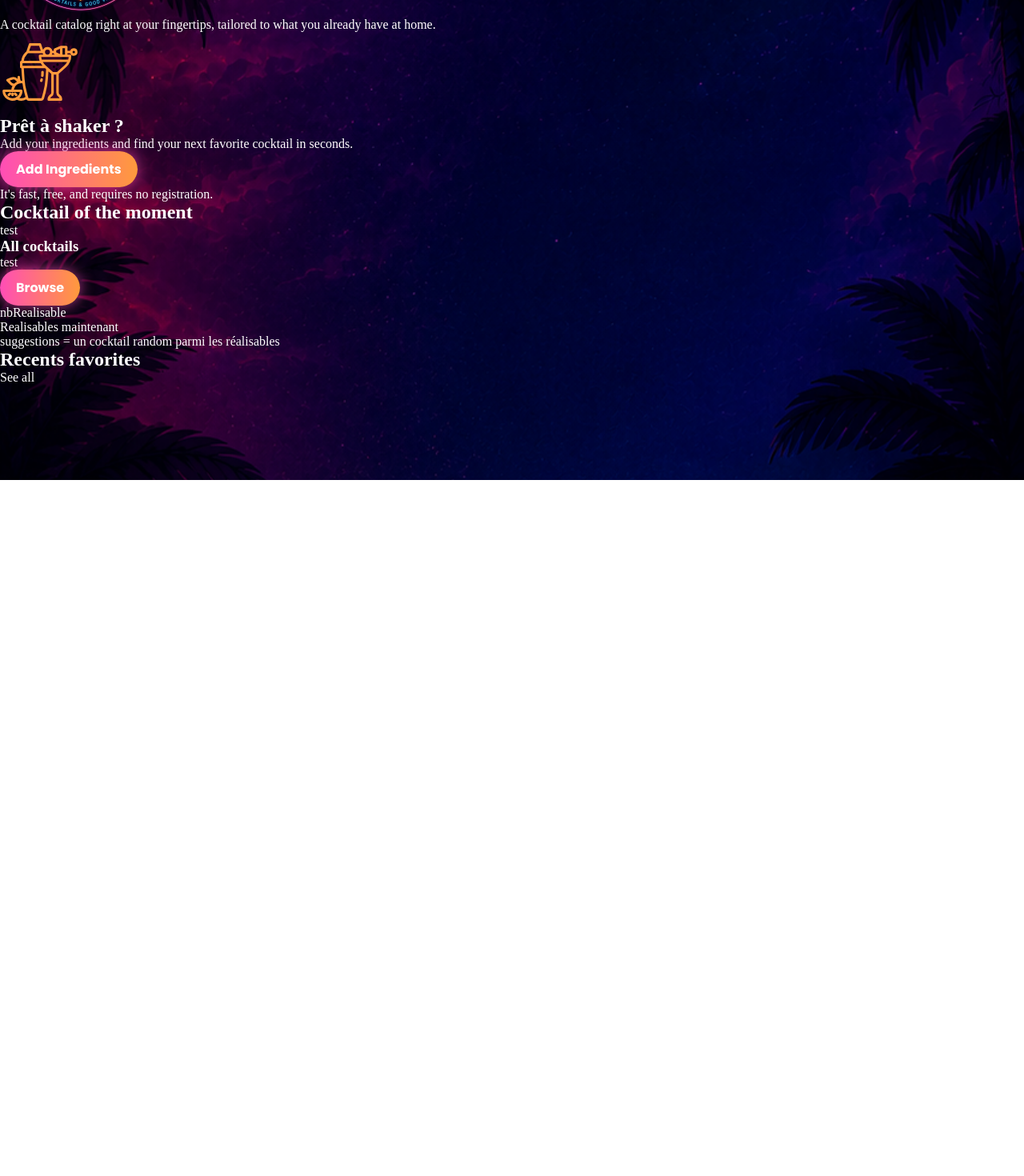
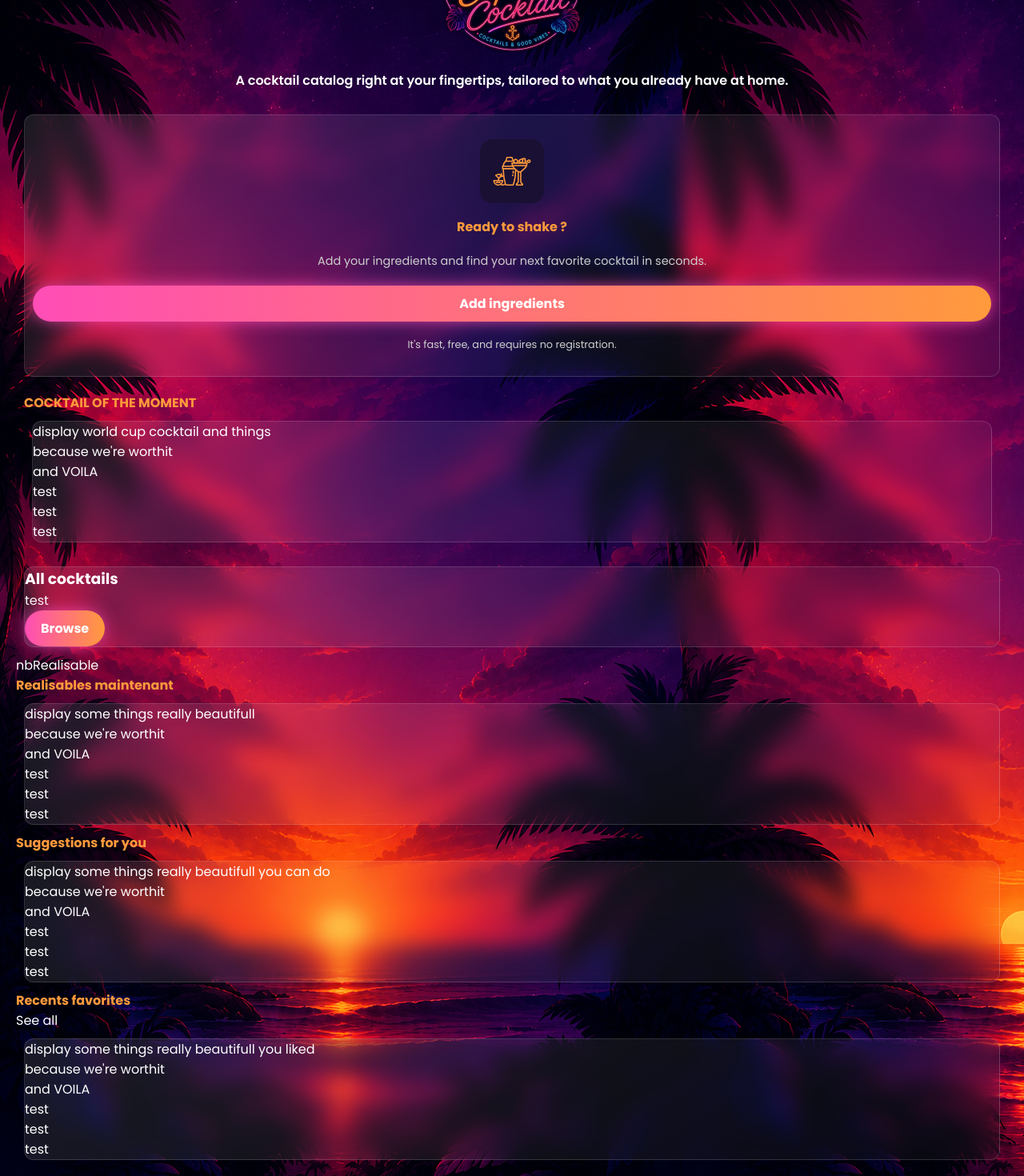
Before and after one commit to WildCodeSchool-2025-09/p2-0526-remote-captain-cocktail, a React (Vite) app: page / in a window 1280 px wide. Shown: the part 200-1670 px from the top of the page at 80% size. Before the commit the page ends 800 px from the top, so only its background shows below. Built offline with nearby package versions, Linux system fonts and the light colour scheme; no server answers.

Commit message:
(S2-US06) Added some new content to Home.tsx

```diff
--- a/src/pages/Home/Home.module.scss
+++ b/src/pages/Home/Home.module.scss
@@ -1,16 +1,121 @@
 .home {
+    display: flex;
+    flex-direction: column;
+    align-items: stretch;
+    background-image: url("/assets/images/background-home.png");
+    padding: var(--spacer-medium);
+    font-family: poppins;
+
+    h2 {
+    color: var(--primary);
+    font-size: medium;
+    }
+
     .logo {
         width: 200px;
+        margin-top: var(--spacer-large);
+        margin-bottom: var(--spacer-medium);
+        align-self: center;
     }
-article{
+
+    .presentation {
+        font-weight: 600;
+        text-align: center;
+        margin-bottom: var(--spacer-medium);
+    }
+
+    article.glass-morphed {
+        padding: var(--spacer-large) var(--spacer-small);
+        backdrop-filter: blur(12px);
+        background: linear-gradient(150deg, rgba(255, 255, 255, 0.1), rgba(255, 255, 255, 0.03));
+        border-radius: 12px;
+        margin: var(--spacer-small);
+        border: 1px solid rgba(255, 255, 255, 0.14);
+        display: flex;
+        flex-direction: column;
+        align-items: center;
+
         i {
+            margin-bottom: var(--spacer-small);
             svg {
-            width: 100px;
-            height: 100px;
+                width: 80px;
+                height: 80px;
+                background-color: var(--background2);
+                border-radius: 20%;
+                padding: 15px;
+
                 path {
                     fill: var(--primary);
                 }
             }
         }
+
+        h2 {
+            margin-bottom: var(--spacer-small);
+        }
+
+        p {
+            margin: var(--spacer-small);
+            font-size: 0.9rem;
+            text-align: center;
+            color: var(--grey-light);
+        }
+
+        .add-ingredients {
+            width: 100%;
+            margin: var(--spacer-small) 0;
+        }
+
+        p.fast-free {
+           font-size: 0.8rem;
+           margin-bottom: 0%;
         }
     }
+
+    article.moment {
+        display: flex;
+        flex-direction: column;
+        align-items: stretch;
+        margin: var(--spacer-small);
+
+        .cocktail-moment {
+        backdrop-filter: blur(12px);
+        background: linear-gradient(150deg, rgba(255, 255, 255, 0.1), rgba(255, 255, 255, 0.03));
+        border-radius: 12px;
+        margin: var(--spacer-small);
+        border: 1px solid rgba(255, 255, 255, 0.14);
+        }
+    }
+
+    article.all-cocktails {
+        backdrop-filter: blur(12px);
+        background: linear-gradient(150deg, rgba(255, 255, 255, 0.1), rgba(255, 255, 255, 0.03));
+        border-radius: 12px;
+        margin: var(--spacer-small);
+        border: 1px solid rgba(255, 255, 255, 0.14);
+    }
+
+    .cocktail-realisable {
+        backdrop-filter: blur(12px);
+        background: linear-gradient(150deg, rgba(255, 255, 255, 0.1), rgba(255, 255, 255, 0.03));
+        border-radius: 12px;
+        margin: var(--spacer-small);
+        border: 1px solid rgba(255, 255, 255, 0.14);
+    }
+
+    .cocktail-suggests {
+    backdrop-filter: blur(12px);
+    background: linear-gradient(150deg, rgba(255, 255, 255, 0.1), rgba(255, 255, 255, 0.03));
+    border-radius: 12px;
+    margin: var(--spacer-small);
+    border: 1px solid rgba(255, 255, 255, 0.14);
+}
+    .cocktail-favorites {
+    backdrop-filter: blur(12px);
+    background: linear-gradient(150deg, rgba(255, 255, 255, 0.1), rgba(255, 255, 255, 0.03));
+    border-radius: 12px;
+    margin: var(--spacer-small);
+    border: 1px solid rgba(255, 255, 255, 0.14);
+
+    }
+}
--- a/src/pages/Home/Home.tsx
+++ b/src/pages/Home/Home.tsx
@@ -10,38 +10,79 @@ function Home() {
 				alt="Captain Cocktail's logo"
 				className={styles.logo}
 			/>
-			<p>
+			<p className={styles.presentation}>
 				A cocktail catalog right at your fingertips, tailored to what you
 				already have at home.
 			</p>
-			<article>
+			<article className={styles["glass-morphed"]}>
 				<Icon name="readytoshake" />
-				<h2>Prêt à shaker ?</h2>
+				<h2>Ready to shake ?</h2>
 				<p>
 					Add your ingredients and find your next favorite cocktail in seconds.
 				</p>
-				<button type="button" className="pink-button">
-					Add Ingredients
+				<button
+					type="button"
+					className={`${styles["add-ingredients"]} pink-button`}
+				>
+					<Link to="/bar">Add ingredients</Link>
 				</button>
-				<p>It's fast, free, and requires no registration.</p>
+				<p className={styles["fast-free"]}>
+					It's fast, free, and requires no registration.
+				</p>
 			</article>
-			<article>
-				<h2>Cocktail of the moment</h2>
-				<div>test</div>
+			<article className={styles.moment}>
+				<h2>COCKTAIL OF THE MOMENT</h2>
+				<div className={styles["cocktail-moment"]}>
+					display world cup cocktail and things <br />
+					because we're worthit <br />
+					and VOILA <br />
+					test <br />
+					test <br />
+					test
+				</div>
 			</article>
-			<article>
+			<article className={styles["all-cocktails"]}>
 				<h3>All cocktails</h3>
 				<p>test</p>
 				<button type="button" className="pink-button">
 					<Link to="/cocktails">Browse</Link>
 				</button>
 			</article>
-			<article> nbRealisable</article>
-			<article>Realisables maintenant</article>
-			<article>suggestions = un cocktail random parmi les réalisables</article>
+			<article> nbRealisable </article>
+			<article>
+				<h2>Realisables maintenant</h2>
+				<div className={styles["cocktail-realisable"]}>
+					display some things really beautifull <br />
+					because we're worthit <br />
+					and VOILA <br />
+					test <br />
+					test <br />
+					test
+				</div>
+			</article>
+			<article>
+				<h2>Suggestions for you</h2>
+				<div className={styles["cocktail-suggests"]}>
+					display some things really beautifull you can do <br />
+					because we're worthit <br />
+					and VOILA <br />
+					test <br />
+					test <br />
+					test
+				</div>
+			</article>
 			<article>
 				<h2>Recents favorites</h2>
 				<Link to="/favorites">See all</Link>
+				<div className={styles["cocktail-favorites"]}>
+					display some things really beautifull you liked
+					<br />
+					because we're worthit <br />
+					and VOILA <br />
+					test <br />
+					test <br />
+					test
+				</div>
 			</article>
 		</section>
 	);
```
Lines whose indentation alone changed are shown as unchanged.
